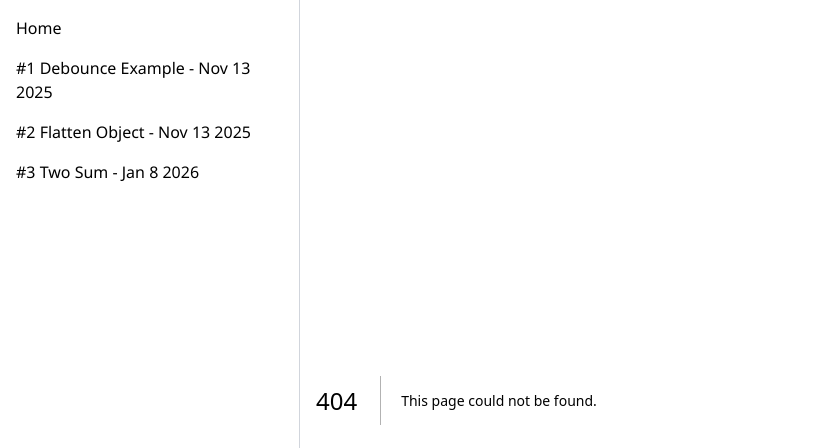
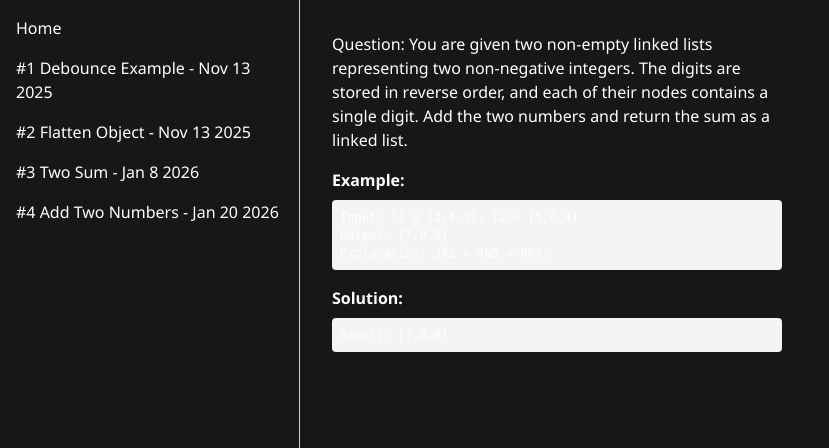
Before and after one commit to ramazandogna/Practice, a Next.js app: page /questions/add-two-numbers in a window 1280 px wide. Before the commit this address had no page. Shown: the top 448 px of the page, without its empty margins (0-829 px from the left). Built offline with nearby package versions, Linux system fonts and the light colour scheme.

Commit message:
question >> addTwoNumbers question had added

```diff
--- a/src/app/components/sidebar.tsx
+++ b/src/app/components/sidebar.tsx
@@ -19,6 +19,9 @@ export default function SideBar() {
       <li>
         <Link href={"/questions/two-sum"}>#3 Two Sum - Jan 8 2026</Link>
       </li>
+      <li>
+        <Link href={"/questions/add-two-numbers"}>#4 Add Two Numbers - Jan 20 2026</Link>
+      </li>
     </ul>
   );
 }
--- /dev/null
+++ b/src/app/questions/add-two-numbers/index.ts
@@ -0,0 +1,50 @@
+/**
+ * Definition for singly-linked list.
+ */
+export class ListNode {
+  val: number;
+  next: ListNode | null;
+  constructor(val?: number, next?: ListNode | null) {
+    this.val = val === undefined ? 0 : val;
+    this.next = next === undefined ? null : next;
+  }
+}
+
+export function addTwoNumbers(
+  l1: ListNode | null,
+  l2: ListNode | null,
+): ListNode | null {
+  // list node head
+  const dummyHead = new ListNode(0);
+
+  // list node vagon
+  let current = dummyHead;
+
+  // carry
+  let carry = 0;
+
+  while (l1 !== null || l2 !== null || carry > 0) {
+    //block the error
+    const val1 = l1 !== null ? l1.val : 0;
+    const val2 = l2 !== null ? l2.val : 0;
+
+    const total = val1 + val2 + carry;
+
+    //find to carry
+    carry = Math.floor(total / 10);
+
+    //find to digit
+    const digit = total % 10;
+
+    //new number of listnode
+    current.next = new ListNode(digit);
+
+    //new vagon
+    current = current.next;
+
+    if (l1 !== null) l1 = l1.next;
+    if (l2 !== null) l2 = l2.next;
+  }
+
+  return dummyHead.next;
+}
--- /dev/null
+++ b/src/app/questions/add-two-numbers/page.tsx
@@ -0,0 +1,41 @@
+"use client";
+import { addTwoNumbers, ListNode } from "./index";
+
+export default function AddTwoNumbers() {
+  // Example 1: 342 + 465 = 807
+  // Represented as: [2,4,3] + [5,6,4] = [7,0,8]
+  const l1 = new ListNode(2, new ListNode(4, new ListNode(3)));
+  const l2 = new ListNode(5, new ListNode(6, new ListNode(4)));
+  let result = addTwoNumbers(l1, l2);
+
+  return (
+    <div className="p-4">
+      <p className="max-w-[450px] mb-4">
+        Question: You are given two non-empty linked lists representing two non-negative integers. The digits are stored in reverse order, and each of their nodes contains a single digit. Add the two numbers and return the sum as a linked list.
+      </p>
+
+      <h2 className="font-bold text-[16px] mb-2">Example:</h2>
+      <pre className="text-[12px] bg-gray-100 p-2 rounded">
+        {`Input: l1 = [2,4,3], l2 = [5,6,4]
+Output: [7,0,8]
+Explanation: 342 + 465 = 807.`}
+      </pre>
+
+      <h2 className="font-bold text-[16px] mt-4 mb-2">Solution:</h2>
+      <pre className="text-[12px] bg-gray-100 p-2 rounded">
+        {result
+          ? `Result: [${
+              Array.from({ length: 10 }, () => {
+                if (!result) return null;
+                const val = result.val;
+                result = result.next;
+                return val;
+              })
+                .filter((v) => v !== null)
+                .join(",")
+            }]`
+          : "null"}
+      </pre>
+    </div>
+  );
+}
```
